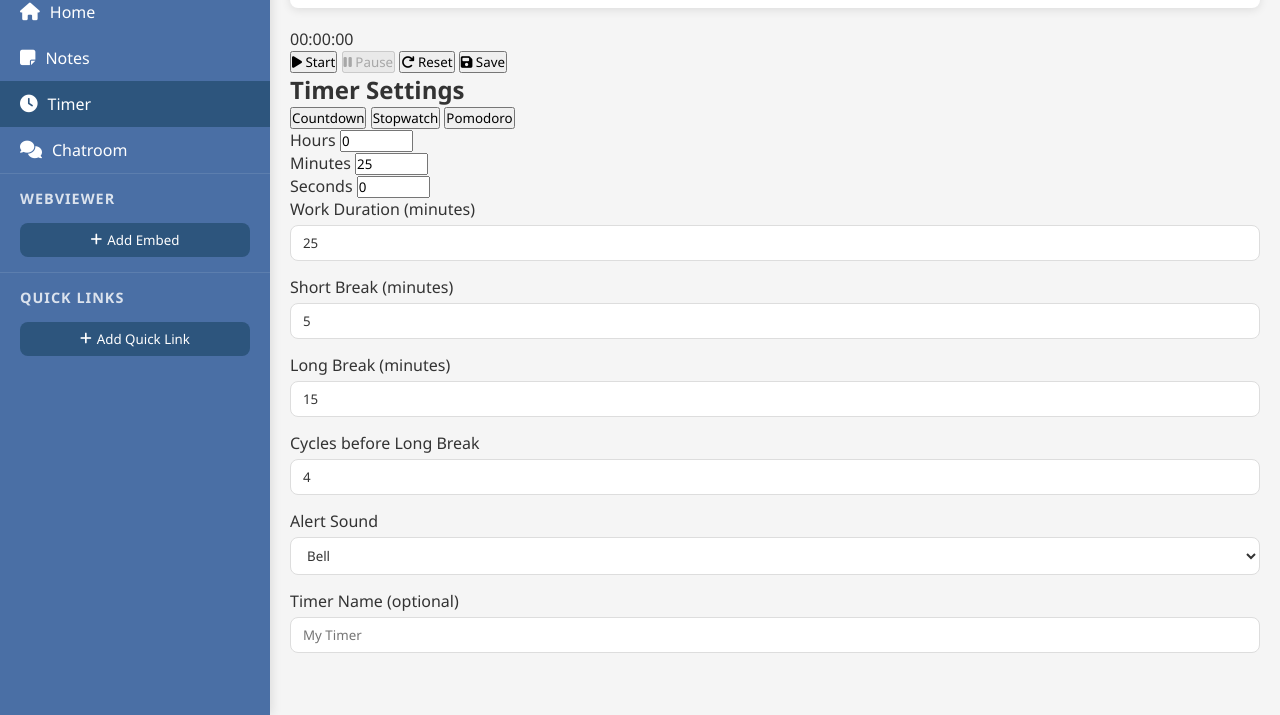
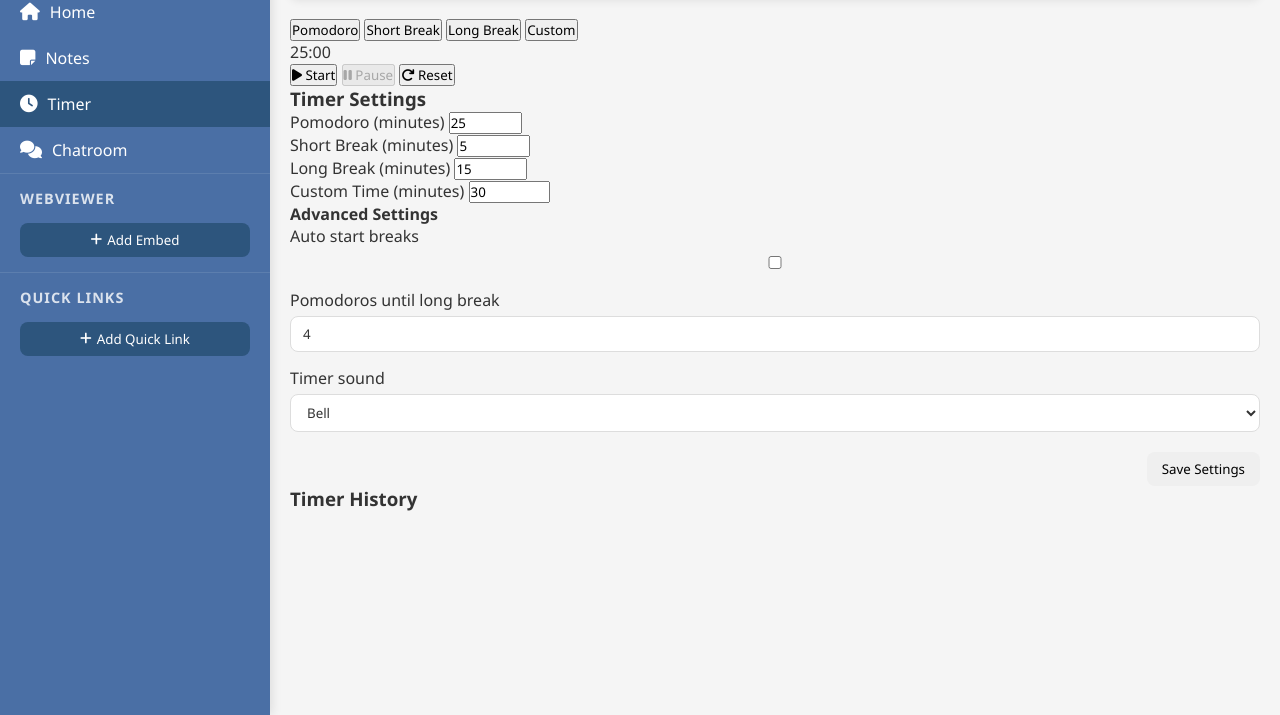
Before and after one commit to kevitest/kevitest.github.io, a plain HTML site: page timer.html in a window 1280 px wide. Shown: the part 85-800 px from the top of the page. Drawn offline with Linux system fonts and the light colour scheme; a script that the page names is missing.

Commit message:
Update timer.html

```diff
--- a/timer.html
+++ b/timer.html
@@ -38,94 +38,104 @@
     <div class="main-content">
         <div class="topbar">
             <button id="toggle-sidebar"><i class="fas fa-bars"></i></button>
-            <div class="timer-title">
-                <h1>Timer</h1>
-            </div>
+            <h2 class="page-title">Timer</h2>
             <div class="topbar-actions">
-                <button id="saved-timers-btn"><i class="fas fa-list"></i> Saved Timers</button>
                 <button id="settings-btn"><i class="fas fa-cog"></i></button>
             </div>
         </div>
 
         <div class="timer-container">
+            <div class="timer-modes">
+                <button class="timer-mode-btn active" data-mode="pomodoro">Pomodoro</button>
+                <button class="timer-mode-btn" data-mode="shortBreak">Short Break</button>
+                <button class="timer-mode-btn" data-mode="longBreak">Long Break</button>
+                <button class="timer-mode-btn" data-mode="custom">Custom</button>
+            </div>
+
             <div class="timer-display">
-                <div class="time-section">
-                    <div id="timer-display">00:00:00</div>
-                </div>
-                <div class="timer-controls">
-                    <button id="start-timer-btn" class="control-btn"><i class="fas fa-play"></i> Start</button>
-                    <button id="pause-timer-btn" class="control-btn" disabled><i class="fas fa-pause"></i> Pause</button>
-                    <button id="reset-timer-btn" class="control-btn"><i class="fas fa-redo"></i> Reset</button>
-                    <button id="save-timer-btn" class="control-btn"><i class="fas fa-save"></i> Save</button>
+                <div class="timer-circle">
+                    <div class="timer-time" id="timer-time">25:00</div>
+                    <div class="timer-progress" id="timer-progress"></div>
                 </div>
             </div>
+
+            <div class="timer-controls">
+                <button id="timer-start" class="timer-control-btn"><i class="fas fa-play"></i> Start</button>
+                <button id="timer-pause" class="timer-control-btn" disabled><i class="fas fa-pause"></i> Pause</button>
+                <button id="timer-reset" class="timer-control-btn"><i class="fas fa-redo"></i> Reset</button>
+            </div>
+
             <div class="timer-settings">
-                <h2>Timer Settings</h2>
-                <div class="timer-type-selector">
-                    <button id="countdown-btn" class="timer-type-btn active">Countdown</button>
-                    <button id="stopwatch-btn" class="timer-type-btn">Stopwatch</button>
-                    <button id="pomodoro-btn" class="timer-type-btn">Pomodoro</button>
+                <h3>Timer Settings</h3>
+                <div class="timer-settings-grid">
+                    <div class="timer-setting">
+                        <label for="pomodoro-time">Pomodoro (minutes)</label>
+                        <input type="number" id="pomodoro-time" min="1" max="60" value="25">
                     </div>
-                <div id="countdown-settings" class="timer-settings-panel active">
-                    <div class="time-input-group">
-                        <div class="time-input">
-                            <label for="hours-input">Hours</label>
-                            <input type="number" id="hours-input" min="0" max="23" value="0">
+                    <div class="timer-setting">
+                        <label for="short-break-time">Short Break (minutes)</label>
+                        <input type="number" id="short-break-time" min="1" max="30" value="5">
                     </div>
-                        <div class="time-input">
-                            <label for="minutes-input">Minutes</label>
-                            <input type="number" id="minutes-input" min="0" max="59" value="25">
+                    <div class="timer-setting">
+                        <label for="long-break-time">Long Break (minutes)</label>
+                        <input type="number" id="long-break-time" min="1" max="60" value="15">
                     </div>
-                        <div class="time-input">
-                            <label for="seconds-input">Seconds</label>
-                            <input type="number" id="seconds-input" min="0" max="59" value="0">
+                    <div class="timer-setting">
+                        <label for="custom-time">Custom Time (minutes)</label>
+                        <input type="number" id="custom-time" min="1" max="180" value="30">
                     </div>
                 </div>
-                </div>
-                <div id="pomodoro-settings" class="timer-settings-panel">
-                    <div class="pomodoro-options">
+                <div class="timer-advanced-settings">
+                    <h4>Advanced Settings</h4>
                     <div class="form-group">
-                            <label for="work-duration">Work Duration (minutes)</label>
-                            <input type="number" id="work-duration" min="1" max="60" value="25">
+                        <label for="auto-start-breaks">Auto start breaks</label>
+                        <input type="checkbox" id="auto-start-breaks">
                     </div>
                     <div class="form-group">
-                            <label for="short-break">Short Break (minutes)</label>
-                            <input type="number" id="short-break" min="1" max="30" value="5">
+                        <label for="pomodoros-until-long-break">Pomodoros until long break</label>
+                        <input type="number" id="pomodoros-until-long-break" min="1" max="10" value="4">
                     </div>
                     <div class="form-group">
-                            <label for="long-break">Long Break (minutes)</label>
-                            <input type="number" id="long-break" min="5" max="60" value="15">
-                        </div>
-                        <div class="form-group">
-                            <label for="pomodoro-cycles">Cycles before Long Break</label>
-                            <input type="number" id="pomodoro-cycles" min="1" max="10" value="4">
-                        </div>
-                    </div>
-                </div>
-                <div class="form-group">
-                    <label for="timer-sound">Alert Sound</label>
+                        <label for="timer-sound">Timer sound</label>
                         <select id="timer-sound">
                             <option value="bell">Bell</option>
                             <option value="digital">Digital</option>
-                        <option value="chime">Chime</option>
+                            <option value="notification">Notification</option>
                             <option value="none">None</option>
                         </select>
                     </div>
-                <div class="form-group">
-                    <label for="timer-name">Timer Name (optional)</label>
-                    <input type="text" id="timer-name" placeholder="My Timer">
+                </div>
+                <div class="form-buttons">
+                    <button id="save-timer-settings">Save Settings</button>
+                </div>
+            </div>
+
+            <div class="timer-history">
+                <h3>Timer History</h3>
+                <div id="timer-sessions" class="timer-sessions">
+                    <!-- Timer sessions will be displayed here -->
                 </div>
             </div>
         </div>
     </div>
 
     <!-- Modals -->
-    <div id="saved-timers-modal" class="modal">
+    <div id="settings-modal" class="modal">
         <div class="modal-content">
             <span class="close">&times;</span>
-            <h2>Saved Timers</h2>
-            <div id="saved-timers-list">
-                <!-- Saved timers will be loaded here -->
+            <h2>Settings</h2>
+            <div class="settings-section">
+                <h3>Theme</h3>
+                <select id="theme-selector">
+                    <option value="light">Light</option>
+                    <option value="dark">Dark</option>
+                </select>
+            </div>
+            <div class="settings-section">
+                <h3>Data Management</h3>
+                <button id="export-data">Export Data</button>
+                <button id="import-data">Import Data</button>
+                <button id="clear-data" class="danger">Clear All Data</button>
             </div>
         </div>
     </div>
@@ -182,31 +192,11 @@
         </div>
     </div>
 
-    <div id="settings-modal" class="modal">
-        <div class="modal-content">
-            <span class="close">&times;</span>
-            <h2>Settings</h2>
-            <div class="settings-section">
-                <h3>Theme</h3>
-                <select id="theme-selector">
-                    <option value="light">Light</option>
-                    <option value="dark">Dark</option>
-                </select>
-            </div>
-            <div class="settings-section">
-                <h3>Data Management</h3>
-                <button id="export-data">Export Data</button>
-                <button id="import-data">Import Data</button>
-                <button id="clear-data" class="danger">Clear All Data</button>
-            </div>
-        </div>
-    </div>
+    <audio id="timer-sound-bell" src="https://assets.mixkit.co/active_storage/sfx/914/914-preview.mp3" preload="auto"></audio>
+    <audio id="timer-sound-digital" src="https://assets.mixkit.co/active_storage/sfx/1037/1037-preview.mp3" preload="auto"></audio>
+    <audio id="timer-sound-notification" src="https://assets.mixkit.co/active_storage/sfx/2869/2869-preview.mp3" preload="auto"></audio>
 
-    <!-- Audio elements for timer sounds -->
-    <audio id="bell-sound" src="sounds/bell.mp3" preload="auto"></audio>
-    <audio id="digital-sound" src="sounds/digital.mp3" preload="auto"></audio>
-    <audio id="chime-sound" src="sounds/chime.mp3" preload="auto"></audio>
-
+    <script src="script.js"></script>
     <script src="timer.js"></script>
 </body>
 </html>
```
Lines whose indentation alone changed are shown as unchanged.
